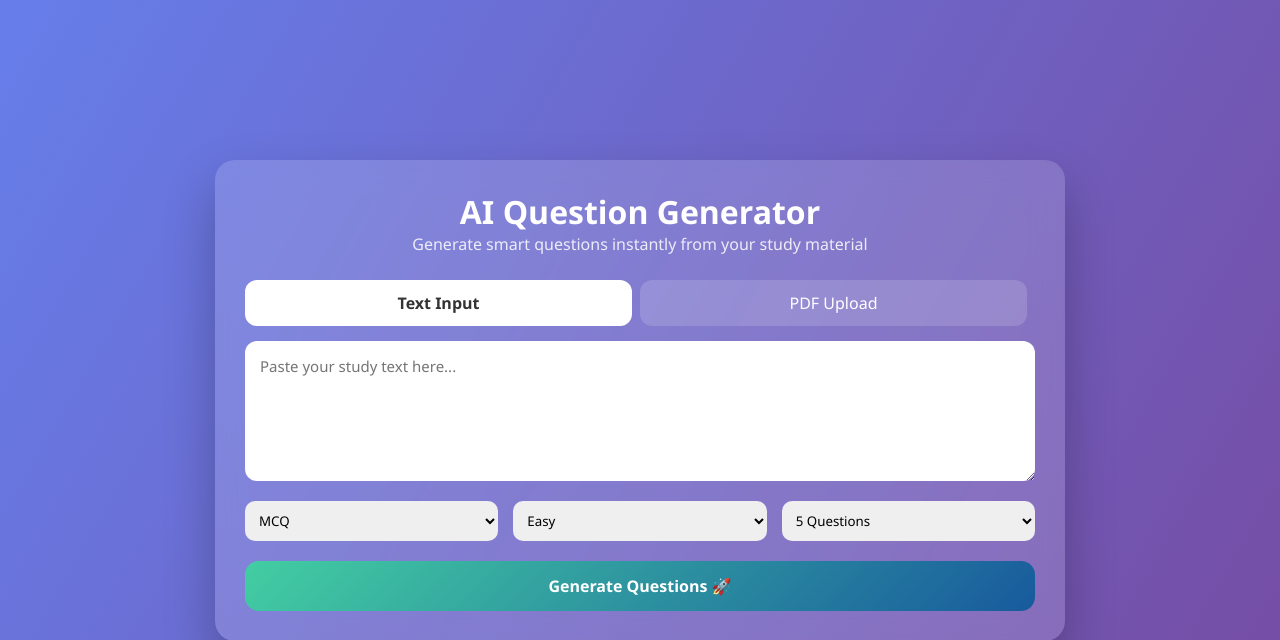
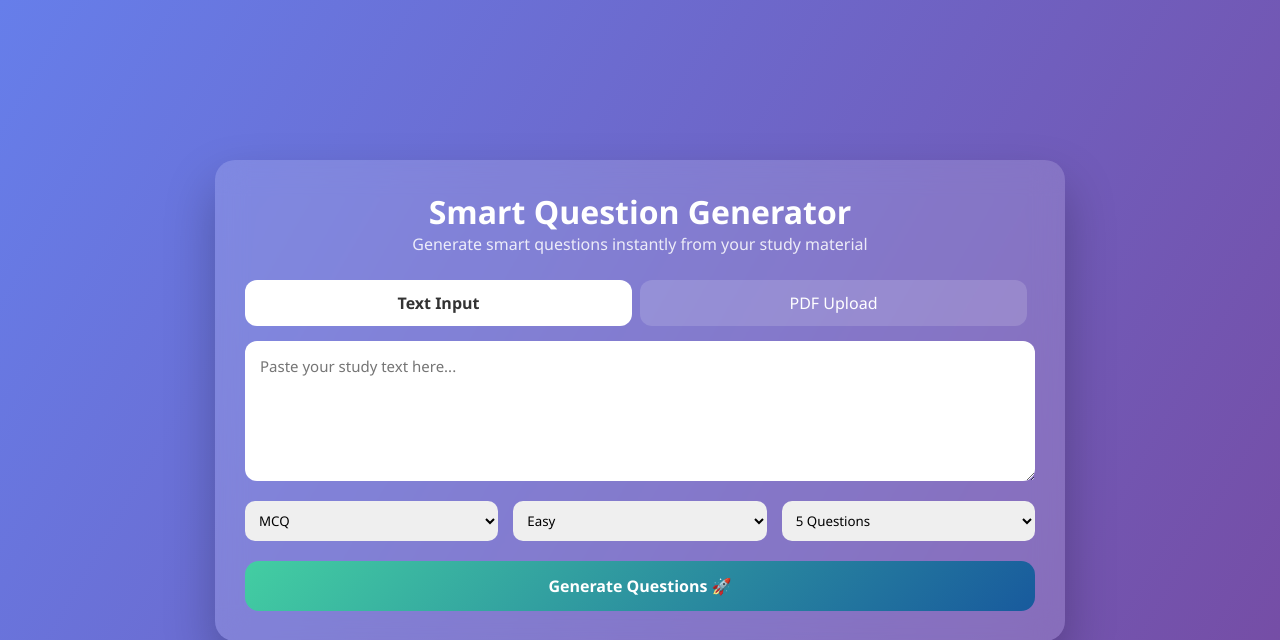
Before and after one commit to habibcse20/Multi-functional-Question-Generator, a Flask app: page / in a window 1280 px wide. Shown: the top 640 px of the page. Run offline with Flask 3, Linux system fonts and the light colour scheme.

Commit message:
Update index.html

```diff
--- a/templates/index.html
+++ b/templates/index.html
@@ -1,7 +1,7 @@
 <!DOCTYPE html>
 <html>
 <head>
-    <title>AI Question Generator</title>
+    <title>Smart Question Generator</title>
     <link rel="stylesheet" href="/static/style.css">
     <script src="/static/script.js"></script>
 </head>
@@ -9,7 +9,7 @@
 
 <div class="glass">
     <div class="header">
-        <h1>AI Question Generator</h1>
+        <h1>Smart Question Generator</h1>
         <p>Generate smart questions instantly from your study material</p>
     </div>
 
```
